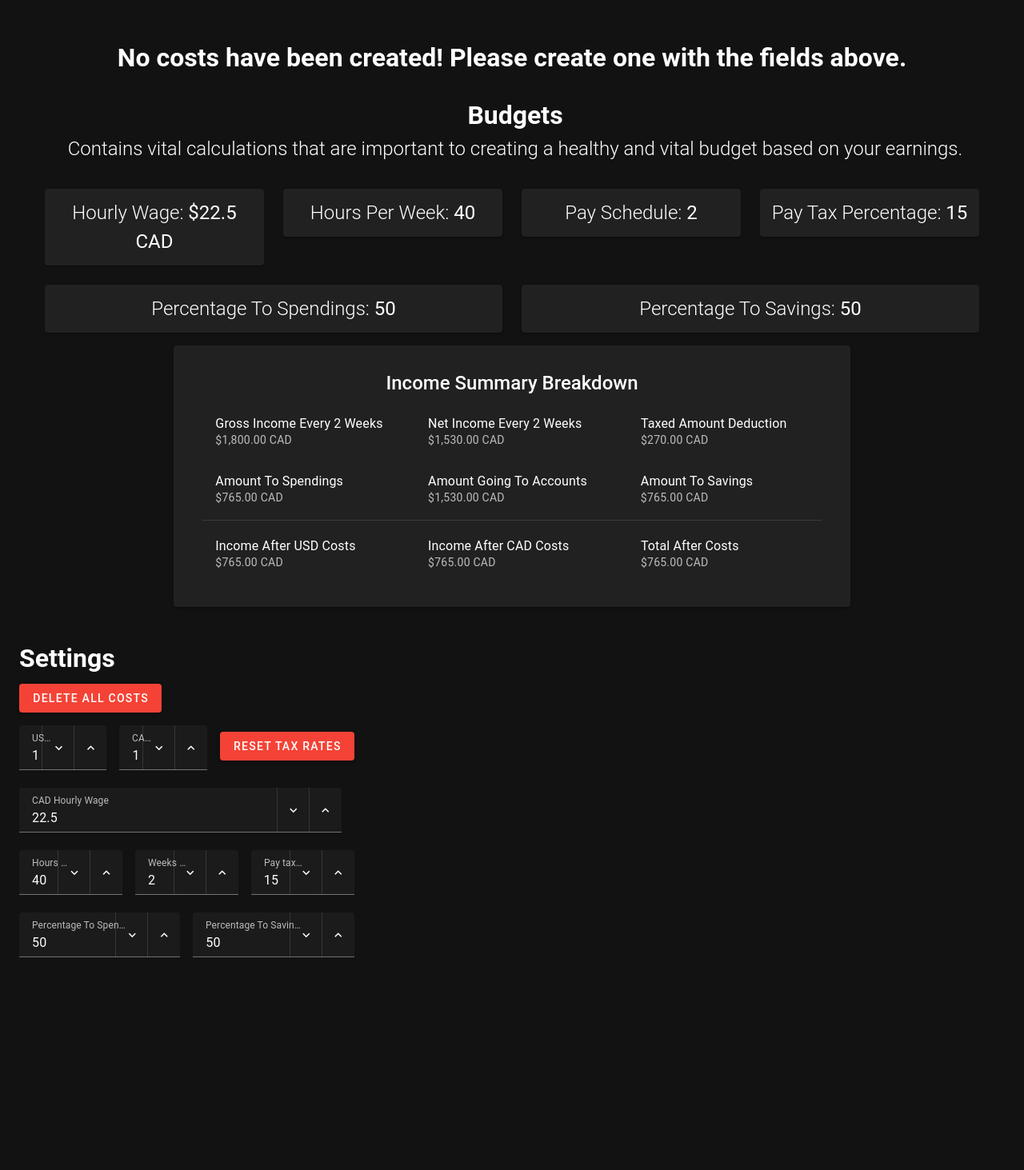
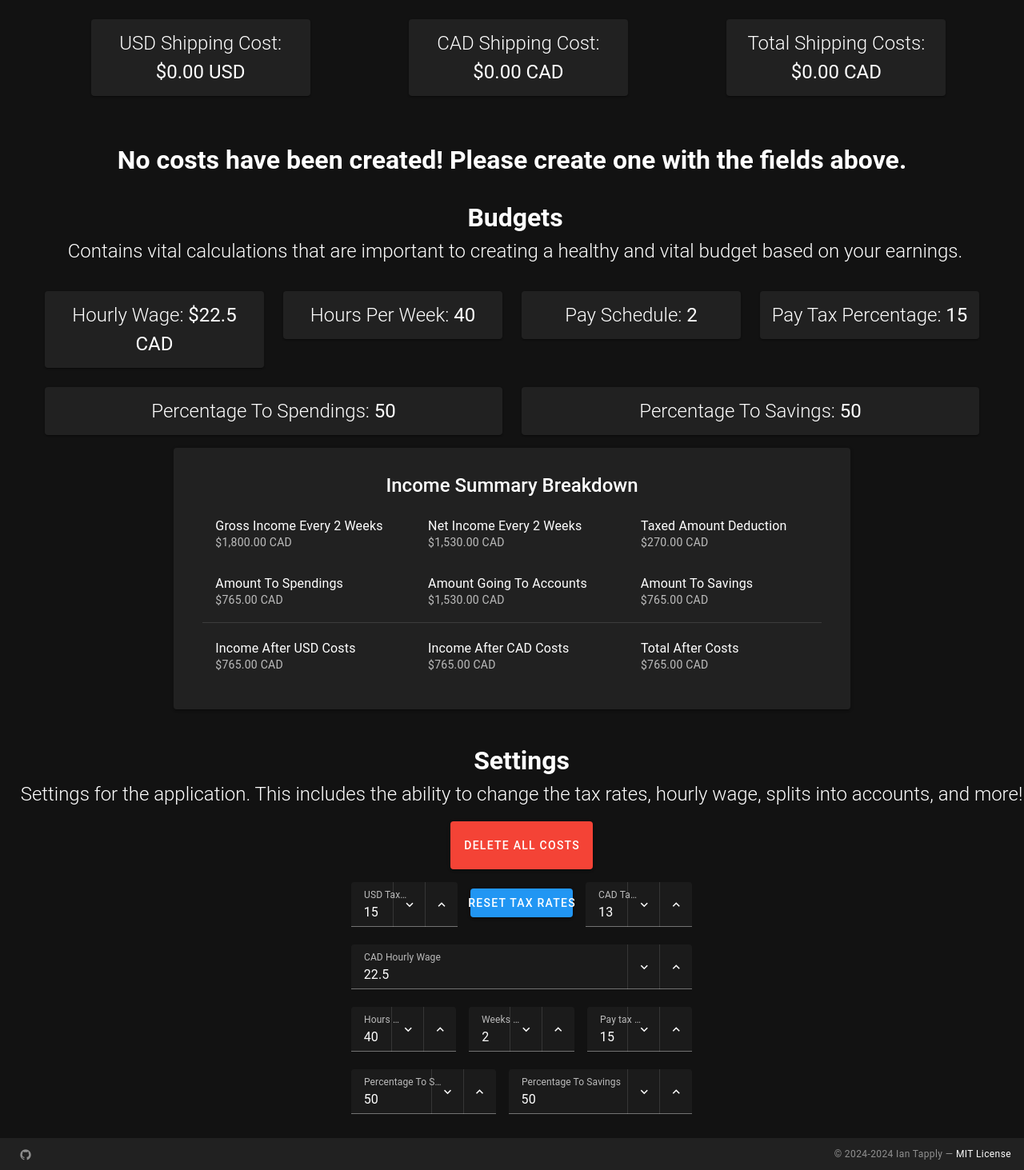
Before and after one commit to IanTapply22/Budget-Management, a Vue app: page / in a window 1280 px wide. Shown: the part 568-2031 px from the top of the page at 80% size. Before the commit the page ends 1787 px from the top, so only its background shows below. Built offline with nearby package versions, Linux system fonts and the light colour scheme.

Commit message:
Added footer, cleaned up, and moved items to be centered in settings

```diff
--- a/src/components.d.ts
+++ b/src/components.d.ts
@@ -14,10 +14,12 @@ declare module 'vue' {
     CADCards: typeof import('./components/cards/CADCards.vue')['default']
     CADCostCreation: typeof import('./components/fields/CADCostCreation.vue')['default']
     CostCreator: typeof import('./components/CostCreator.vue')['default']
+    CostInformation: typeof import('./components/calculations/CostInformation.vue')['default']
     CostManagement: typeof import('./components/base/CostManagement.vue')['default']
     CostsHeader: typeof import('./components/headers/CostsHeader.vue')['default']
     DeletionConfirmation: typeof import('./components/cards/confirmation/DeletionConfirmation.vue')['default']
     EarningSplits: typeof import('./components/settings/EarningSplits.vue')['default']
+    Footer: typeof import('./components/base/Footer.vue')['default']
     HelloWorld: typeof import('./components/HelloWorld.vue')['default']
     Pay: typeof import('./components/settings/Pay.vue')['default']
     PayCalculation: typeof import('./components/calculations/PayCalculation.vue')['default']
@@ -26,6 +28,7 @@ declare module 'vue' {
     RouterLink: typeof import('vue-router')['RouterLink']
     RouterView: typeof import('vue-router')['RouterView']
     Settings: typeof import('./components/base/Settings.vue')['default']
+    SettingsHeader: typeof import('./components/headers/SettingsHeader.vue')['default']
     TaxRates: typeof import('./components/settings/TaxRates.vue')['default']
     USDCards: typeof import('./components/cards/USDCards.vue')['default']
     USDCostCreation: typeof import('./components/fields/USDCostCreation.vue')['default']
--- a/src/components/base/CostManagement.vue
+++ b/src/components/base/CostManagement.vue
@@ -5,8 +5,11 @@
             <USDCostCreation />
             <CADCostCreation />
         </v-row>
+        <!-- Header and cost information on shipping -->
         <CostsHeader />
-        <v-row class="mt-10">
+        <CostInformation />
+        <!-- Displays the costs for both USD and CAD -->
+        <v-row class="mt-10 justify-center">
             <USDCards />
             <CADCards />
         </v-row>
@@ -14,8 +17,8 @@
 
     <!-- Message displayed if no costs have been created -->
     <h1 v-if="budget.usdCosts == false && budget.cadCosts == false" class="text-center">
-                No costs have been created! Please create one with the fields above.
-            </h1>
+        No costs have been created! Please create one with the fields above.
+    </h1>
 </template>
 
 <script>
--- /dev/null
+++ b/src/components/base/Footer.vue
@@ -0,0 +1,36 @@
+<template>
+    <v-footer height="40" app>
+        <a v-for="item in items" :key="item.title" :href="item.href" :title="item.title"
+            class="d-inline-block mx-2 social-link" rel="noopener noreferrer" target="_blank">
+            <v-icon :icon="item.icon" :size="item.icon === '$vuetify' ? 24 : 16" />
+        </a>
+
+        <div class="text-caption text-disabled" style="position: absolute; right: 16px;">
+            &copy; 2024-{{ (new Date()).getFullYear() }} <span class="d-none d-sm-inline-block">Ian Tapply</span>
+            —
+            <a class="text-decoration-none on-surface" href="https://vuetifyjs.com/about/licensing/"
+                rel="noopener noreferrer" target="_blank">
+                MIT License
+            </a>
+        </div>
+    </v-footer>
+</template>
+
+<script setup lang="ts">
+const items = [
+    {
+        title: 'Repository GitHub',
+        icon: `mdi-github`,
+        href: 'https://github.com/IanTapply22/Budget-Management',
+    },
+]
+</script>
+
+<style scoped lang="sass">
+    .social-link :deep(.v-icon)
+      color: rgba(var(--v-theme-on-background), var(--v-disabled-opacity))
+      text-decoration: none
+      transition: .2s ease-in-out
+      &:hover
+        color: rgba(25, 118, 210, 1)
+  </style>
--- a/src/components/base/Settings.vue
+++ b/src/components/base/Settings.vue
@@ -1,6 +1,6 @@
 <template>
     <div class="ml-6">
-        <h1 class="mt-10">Settings</h1>
+        <SettingsHeader />
         <RemoveAllCosts />
         <TaxRates />
         <WageRates />
--- /dev/null
+++ b/src/components/calculations/CostInformation.vue
@@ -0,0 +1,93 @@
+<template>
+    <v-container>
+        <v-row justify="space-around">
+            <v-col cols="12" md="6" lg="3">
+                <v-card class="pa-3" outlined>
+                    <h2 class="text-center font-weight-light">USD Shipping Cost: <strong>{{ usdShippingCost() }}
+                            USD</strong></h2>
+                </v-card>
+            </v-col>
+            <v-col cols="12" md="6" lg="3">
+                <v-card class="pa-3" outlined>
+                    <h2 class="text-center font-weight-light">CAD Shipping Cost: <strong>{{ cadShippingCost() }}
+                            CAD</strong></h2>
+                </v-card>
+            </v-col>
+            <v-col cols="12" md="6" lg="3">
+                <v-card class="pa-3" outlined>
+                    <h2 class="text-center font-weight-light">Total Shipping Costs: <strong>{{ totalShippingCosts() }}
+                            CAD</strong></h2>
+                </v-card>
+            </v-col>
+        </v-row>
+    </v-container>
+</template>
+
+<script lang="ts">
+import { useBudgetStore } from '@/stores/budget';
+
+export default {
+    data() {
+        return {
+            budget: useBudgetStore(),
+        };
+    },
+    methods: {
+        /**
+         * Calculate the total USD shipping cost in USD
+         */
+        usdShippingCostRaw() {
+            let usdShippingCost = 0;
+
+            for (let i = 0; i < this.budget.usdCosts.length; i++) {
+                usdShippingCost += this.budget.usdCosts[i].shippingCost;
+            }
+
+            return usdShippingCost;
+        },
+        /**
+         * Calculate the total CAD shipping cost in CAD
+         */
+        cadShippingCostRaw() {
+            let cadShippingCost = 0;
+
+            for (let i = 0; i < this.budget.cadCosts.length; i++) {
+                cadShippingCost += this.budget.cadCosts[i].shippingCost;
+            }
+
+            return cadShippingCost;
+        },
+        /**
+         * Calculate the total shipping costs in CAD as a number without formatting
+         */
+        totalShippingCostsRaw() {
+            return this.budget.convertToCad(this.usdShippingCostRaw()) + this.cadShippingCostRaw();
+        },
+        /**
+         * Calculate the total USD shipping cost in USD as a formatted string
+         */
+        usdShippingCost() {
+            return this.formatNumber(this.usdShippingCostRaw());
+        },
+        /**
+         * Calculate the total CAD shipping cost in CAD as a formatted string
+         */
+        cadShippingCost() {
+            return this.formatNumber(this.cadShippingCostRaw());
+        },
+        /**
+         * Calculate the total shipping costs in CAD as a formatted string
+         */
+        totalShippingCosts() {
+            return this.formatNumber(this.totalShippingCostsRaw());
+        },
+        /**
+         * Format a number to a CAD currency string.
+         * @param num The number to format.
+         */
+        formatNumber(num: number): string {
+            return new Intl.NumberFormat('en-CA', { style: 'currency', currency: 'CAD' }).format(num);
+        }
+    }
+};
+</script>
--- /dev/null
+++ b/src/components/headers/SettingsHeader.vue
@@ -0,0 +1,5 @@
+<template>
+    <h1 class="mt-10 text-center">Settings</h1>
+    <h2 class="text-center font-weight-light">Settings for the application. This includes the ability to change the
+        tax rates, hourly wage, splits into accounts, and more!</h2>
+</template>
--- a/src/components/settings/EarningSplits.vue
+++ b/src/components/settings/EarningSplits.vue
@@ -1,13 +1,14 @@
 <template>
+    <v-row class="justify-center mb-2">
         <!-- Earning splitting -->
         <v-col cols="12" md="4">
             <v-row>
                 <v-number-input class="mr-4" v-model="percentageToSpending" label="Percentage To Spendings" required
                     width="100" :step="1" />
-            <v-number-input v-model="percentageToSaving" label="Percentage To Savings" required width="100"
-                :step="1" />
+                <v-number-input v-model="percentageToSaving" label="Percentage To Savings" required :step="1" />
             </v-row>
         </v-col>
+    </v-row>
 </template>
 
 <script>
--- a/src/components/settings/Pay.vue
+++ b/src/components/settings/Pay.vue
@@ -1,14 +1,17 @@
 <template>
+    <v-row class="justify-center">
         <!-- Pay related -->
         <v-col cols="12" md="4">
             <v-row>
                 <v-number-input class="mr-4" v-model="budget.hoursPerWeek" label="Hours Per Week" required width="100"
                     :step="1" />
-            <v-number-input v-model="budget.paySchedule" label="Weeks Between Pays" required width="100" :step="1" :min="1" />
-            <v-number-input v-model="budget.payTaxPercentage" label="Pay tax %" required width="100" :step="1" :min="0"
-                class="ml-4" />
+                <v-number-input v-model="budget.paySchedule" label="Weeks Between Pays" required width="100" :step="1"
+                    :min="1" />
+                <v-number-input v-model="budget.payTaxPercentage" label="Pay tax %" required width="100" :step="1"
+                    :min="0" class="ml-4" />
             </v-row>
         </v-col>
+    </v-row>
 </template>
 
 <script>
--- a/src/components/settings/RemoveAllCosts.vue
+++ b/src/components/settings/RemoveAllCosts.vue
@@ -2,7 +2,9 @@
     <!-- Create a confirmation dialog for deletion -->
     <v-dialog max-width="500">
         <template v-slot:activator="{ props: activatorProps }">
-            <v-btn v-bind="activatorProps" class="mt-2 mb-4" color="red" text="DELETE ALL COSTS"></v-btn>
+            <v-row class="justify-center mt-2">
+                <v-btn v-bind="activatorProps" class="mt-2 mb-4" color="red" text="DELETE ALL COSTS" height="60"></v-btn>
+            </v-row>
         </template>
 
         <template v-slot:default="{ isActive }">
--- a/src/components/settings/TaxRates.vue
+++ b/src/components/settings/TaxRates.vue
@@ -1,16 +1,19 @@
 <template>
+    <v-row class="justify-center">
+
     <!-- Tax settings -->
     <v-col cols="12" md="4">
         <v-row>
             <v-number-input v-model="budget.usdTaxRate" label="USD Tax Rate" required width="100" class="mr-4"
                 :step="1" />
-            <v-number-input v-model="budget.cadTaxRate" label="CAD Tax Rate" required width="100" class="mr-4"
-                :step="1" />
-            <v-btn @click="budget.usdTaxRate = 15, budget.cadTaxRate = 13" color="red" class="mt-2">
+            <v-btn @click="budget.usdTaxRate = 15, budget.cadTaxRate = 13" color="blue" class="mt-2" width="30%">
                 Reset Tax Rates
             </v-btn>
+            <v-number-input v-model="budget.cadTaxRate" label="CAD Tax Rate" required width="100" class="ml-4"
+                :step="1" />
         </v-row>
     </v-col>
+</v-row>
 </template>
 
 <script>
--- a/src/components/settings/WageRates.vue
+++ b/src/components/settings/WageRates.vue
@@ -1,10 +1,12 @@
 <template>
-            <!-- Wage rates -->
-            <v-col cols="12" md="4">
+    <v-row class="justify-center">
+        <!-- Wage rates -->
+        <v-col cols="12" md="4">
             <v-row>
-                <v-number-input class="mr-4" v-model="budget.hourlyWage" label="CAD Hourly Wage" required width="100" :step="1" />
+                <v-number-input v-model="budget.hourlyWage" label="CAD Hourly Wage" required :step="1" />
             </v-row>
         </v-col>
+    </v-row>
 </template>
 
 <script>
--- a/src/pages/index.vue
+++ b/src/pages/index.vue
@@ -2,4 +2,5 @@
   <CostManagement />
   <BudgetManagement />
   <Settings />
+  <Footer />
 </template>
```
Lines whose indentation alone changed are shown as unchanged.
